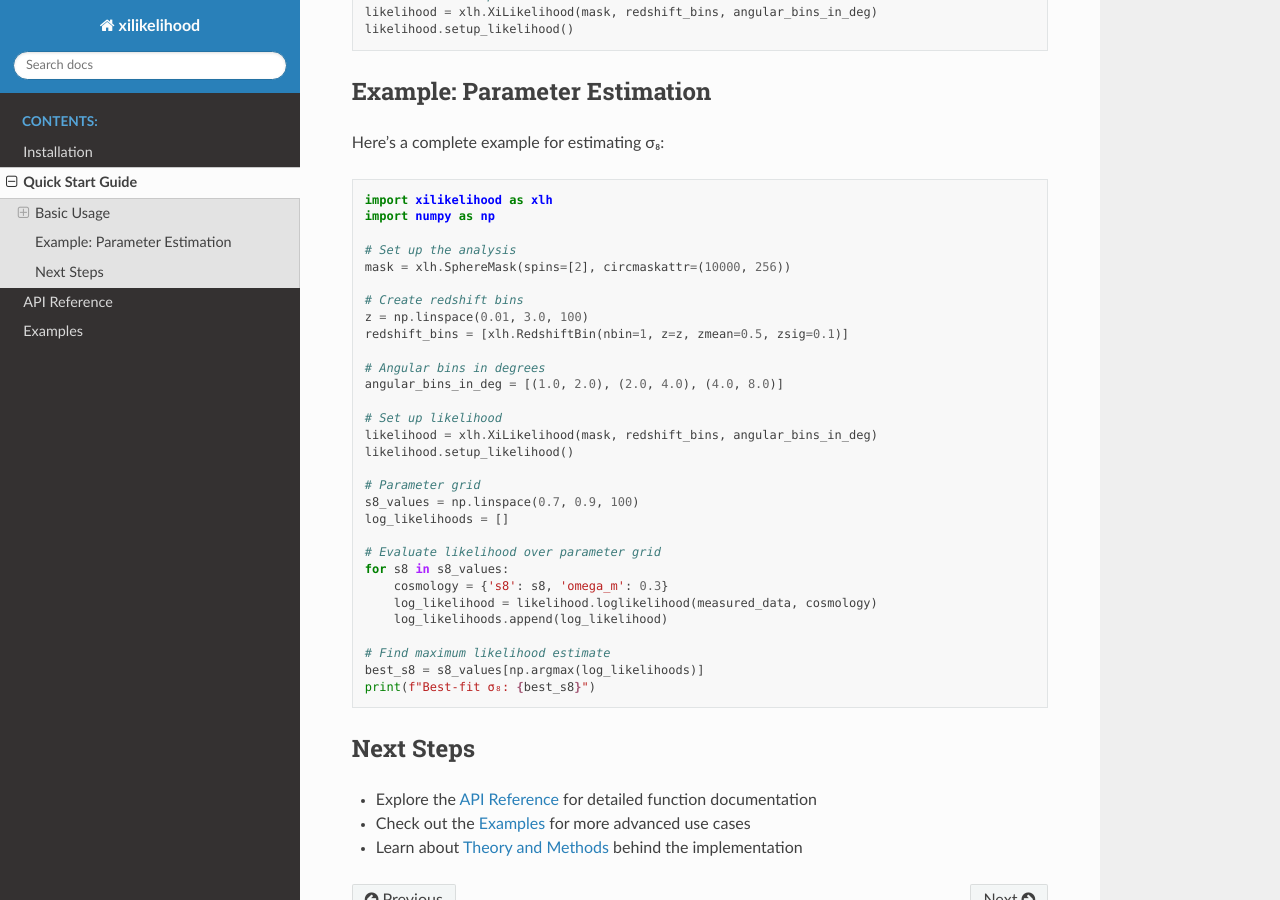
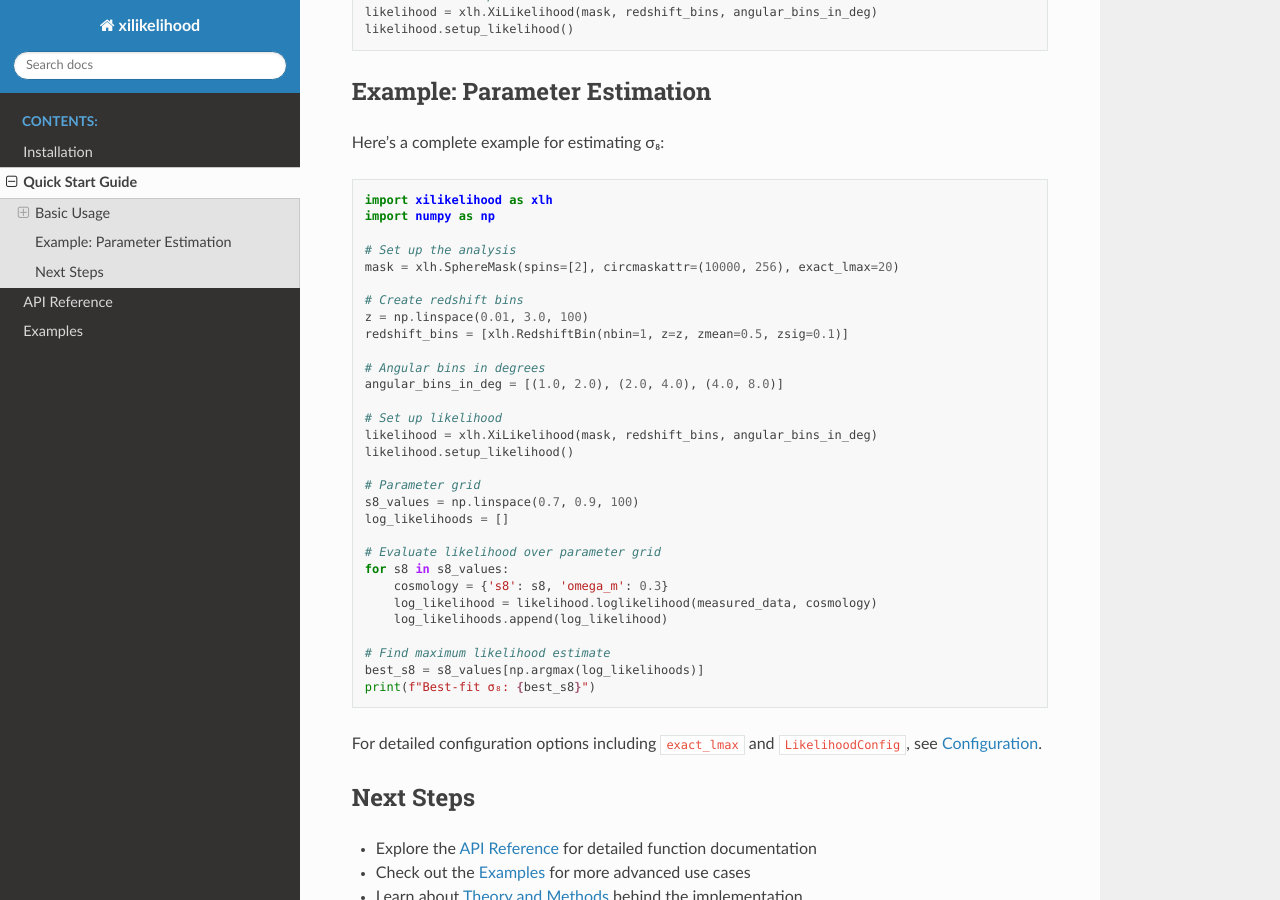
Before and after one commit to voehl12/xilikelihood, a Sphinx documentation site: the page built from docs/quickstart.md, in a window 1280 px wide and 900 px high, scrolled down 1402 px. Built offline with Sphinx 7.4.7 and the Read the Docs theme 3.1.0, drawn with Linux system fonts in a browser that asks for light colours.

Commit message:
add configuration file to documentation

````diff
--- a/docs/quickstart.md
+++ b/docs/quickstart.md
@@ -78,7 +78,7 @@ import xilikelihood as xlh
 import numpy as np
 
 # Set up the analysis
-mask = xlh.SphereMask(spins=[2], circmaskattr=(10000, 256))
+mask = xlh.SphereMask(spins=[2], circmaskattr=(10000, 256), exact_lmax=20)
 
 # Create redshift bins
 z = np.linspace(0.01, 3.0, 100)
@@ -106,6 +106,9 @@ best_s8 = s8_values[np.argmax(log_likelihoods)]
 print(f"Best-fit σ₈: {best_s8}")
 ```
 
+For detailed configuration options including `exact_lmax` and `LikelihoodConfig`,
+see [Configuration](configuration.md).
+
 ## Next Steps
 
 - Explore the [API Reference](api/index.md) for detailed function documentation
````
Also changed, not shown: docs/configuration.md (added, +37 -0 lines).
